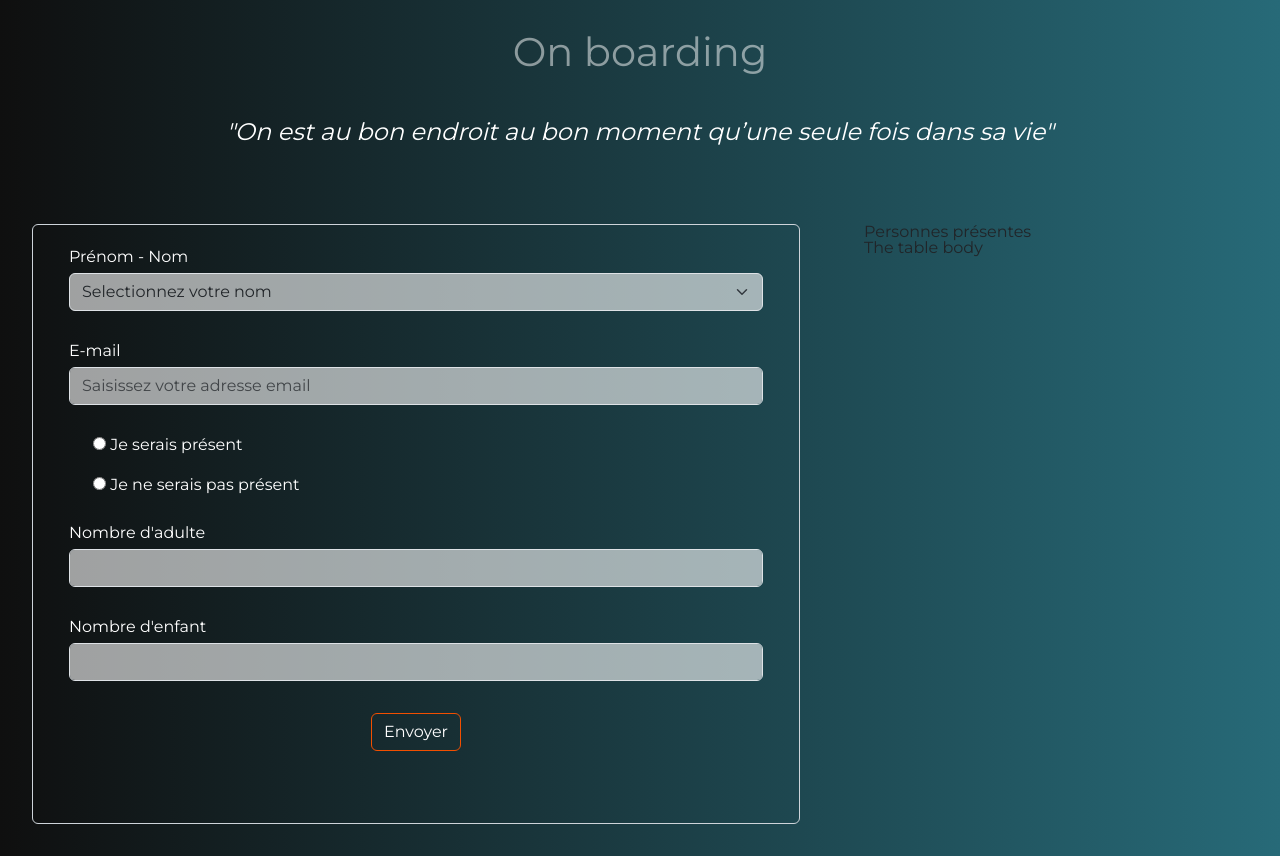
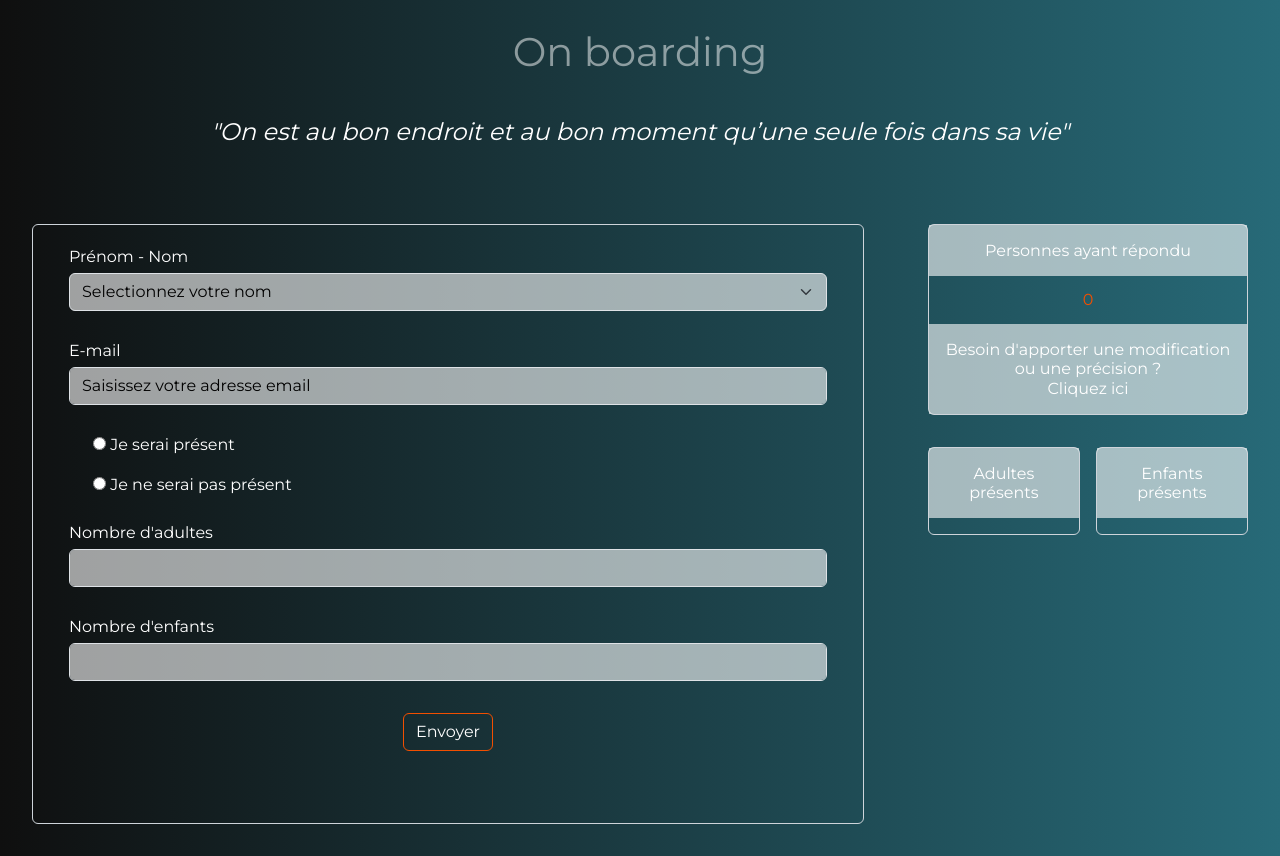
Before and after one commit to Pierre-Henri-Kocan/anniversaire-jonathan-v2, a PHP site: page /index.php?page=onboarding in a window 1280 px wide. Shown: the part 95-951 px from the top of the page. Run offline with PHP 8.4, Linux system fonts and the light colour scheme; data comes from the database, SQL or seed files in the repository; both versions use the stored data as it was after the commit; data that the repository does not hold is empty.

Commit message:
First step finished

```diff
--- a/php/inc/database/db.php
+++ b/php/inc/database/db.php
@@ -14,19 +14,32 @@
 }
 
 // Initialisation de variables
-$userList = [];
 $name = '';
 $email = '';
 $is_present = '';
 $nb_adult = '';
 $nb_kid = '';
 $presentName = [];
+$nb_adult_present = [];
+$nb_kid_present = [];
 
-// Affichage de la listes des invités
-$userListSql = 'SELECT * FROM `user_list`';
-$pdoStatement = $pdo->query($userListSql);
-$userList = $pdoStatement->fetchAll(PDO::FETCH_ASSOC);
-//var_dump($userList);
+// Affichage de la listes des personnes qui seront présentes
+$presentNameSql = 'SELECT * FROM `user`';
+$pdoStatement = $pdo->query($presentNameSql);
+$presentName = $pdoStatement->fetchAll(PDO::FETCH_ASSOC);
+//var_dump($presentName);
+
+// Affichage du nombre d'adultes qui seront présents
+$nb_adult_present_sql = 'SELECT SUM(`nb_adult`) AS "number" FROM `user` WHERE `is_present` = "true"';
+$pdoStatement = $pdo->query($nb_adult_present_sql);
+$nb_adult_present = $pdoStatement->fetchAll(PDO::FETCH_ASSOC);
+//var_dump($nb_adult_present);
+
+// Affichage du nombre d'enfants qui seront présents
+$nb_kid_present_sql = 'SELECT SUM(`nb_kid`) AS "number" FROM `user` WHERE `is_present` = "true"';
+$pdoStatement = $pdo->query($nb_kid_present_sql);
+$nb_kid_present = $pdoStatement->fetchAll(PDO::FETCH_ASSOC);
+//var_dump($nb_adult_present);
 
 // Si le formulaire a été soumis
 if (!empty($_POST)) {
@@ -68,7 +81,7 @@
 J\'ai bien pris en compte les informations que vous m\'avez transmises.
 
 A très vite,
-Jonathan, qui fête bientôt ses 40 ans';
+Jonathan';
 
         // Définir les en-têtes de l'e-mail
         $headers = 'From: grimal.jonathan@gmail.com' . "\r\n" . 'Bcc: ph.kocan@gmail.com';
--- a/php/inc/templates/error.tpl.php
+++ b/php/inc/templates/error.tpl.php
@@ -16,9 +16,9 @@
 
 <div class="error-message">
     <img class="error-message-image" src="../../public/images/conversation.png" alt="">
-    <h3>Le nom sélectionné dans le menu déroulant a déjà été enregistré</h3>
-    <h4>Ne négligez pas les bienfaits de la discussion au sein du couple &#128514;</h4>
-    <a class="btn btn-primary btn-custom" href="../../../index.php?page=onboarding" role="button">Retour au formulaire</a>
+    <h3>Le nom sélectionné dans le menu déroulant a déjà été enregistré.</h3>
+    <h4>Ne négligez pas les bienfaits de la discussion au sein du couple &#128514;.</h4>
+    <a class="btn btn-primary btn-custom" href="../../../index.php?page=onboarding" role="button">Je retourne au formulaire</a>
 </div>
 
 </body>
--- a/php/inc/templates/onboarding.tpl.php
+++ b/php/inc/templates/onboarding.tpl.php
@@ -1,9 +1,10 @@
 <?php
 require __DIR__ . '../../database/db.php';
+require __DIR__ . '../../database/data.php';
 ?>
 <div class="standard-banner">
     <h2>On boarding</h2>
-    <p class="punchline">"On est au bon endroit au bon moment qu’une seule fois dans sa vie"</p>
+    <p class="punchline">"On est au bon endroit et au bon moment qu’une seule fois dans sa vie"</p>
 </div>
 
 <div class="container-aside">
@@ -27,21 +28,21 @@
             <div class="form-check">
                 <div class="form-check-radio">
                     <input type="radio" id="oui" name="present" value="true" required>
-                    <label class="label-text" for="present">Je serais présent</label>
+                    <label class="label-text" for="present">Je serai présent</label>
                 </div>
                 <div class="form-check-radio">
                     <input type="radio" id="non" name="present" value="false">
-                    <label class="label-text" for="present">Je ne serais pas présent</label>
+                    <label class="label-text" for="present">Je ne serai pas présent</label>
                 </div>
             </div>
 
             <div>
                 <div class="form-input">
-                    <label class="label-text" for="adult">Nombre d'adulte</label>
+                    <label class="label-text" for="adult">Nombre d'adultes</label>
                     <input class="form-control" min="0" max="10" type="number" id="adult" name="adult" required>
                 </div>
                 <div class="form-input">
-                    <label class="label-text" for="kid">Nombre d'enfant</label>
+                    <label class="label-text" for="kid">Nombre d'enfants</label>
                     <input class="form-control" min="0" max="10" type="number" id="kid" name="kid" required>
                 </div>
             </div>
@@ -63,17 +64,56 @@
     </div>
 
     <div class="aside">
-        <table>
-            <thead>
-                <tr>
-                    <th colspan="2">Personnes présentes</th>
-                </tr>
-            </thead>
-            <tbody>
-                <tr>
-                    <td>The table body</td>
-                </tr>
-            </tbody>
-        </table>
+        <div class="aside-answered">
+            <h3 class="aside-h3">Personnes ayant répondu</h3>
+            <ul>
+                <?php if (!$presentName == '') : ?>
+                    <?php foreach ($presentName as $user) : ?>
+                        <li class="aside-li">
+                            <td class="aside-td"><?= $user['name'] ?></td>
+                        </li>
+                    <?php endforeach; ?>
+                <?php else : ?>
+                    <li class="aside-li-nb">
+                        <td class="aside-td">0</td>
+                    </li>
+                <?php endif; ?>
+            </ul>
+            <h3 class="aside-h3"><a href="mailto:ph.kocan@icloud.com?subject=Demande de modification&cc=grimal.jonathan@gmail.com">Besoin d'apporter une modification ou une précision ?<br>Cliquez ici</h3></a>
         </div>
+        <div class="aside-adult-kid">
+            <div class="aside-adult">
+                <h3 class="aside-h3">Adultes présents</h3>
+                <ul>
+                    <?php if (!$nb_adult_present == 0) : ?>
+                        <?php foreach ($nb_adult_present as $user) : ?>
+                            <li class="aside-li-nb">
+                                <td class="aside-td"><?= $user["number"] ?></td>
+                            </li>
+                        <?php endforeach; ?>
+                    <?php else : ?>
+                        <li class="aside-li-nb">
+                            <td class="aside-td">0</td>
+                        </li>
+                    <?php endif; ?>
+                </ul>
+            </div>
+            <div class="aside-kid">
+                <h3 class="aside-h3">Enfants présents</h3>
+                <ul>
+                    <?php if (!$nb_kid_present == 0) : ?>
+                        <?php foreach ($nb_kid_present as $user) : ?>
+                            <li class="aside-li-nb">
+                                <td class="aside-td"><?= $user["number"] ?></td>
+                            </li>
+                        <?php endforeach; ?>
+                    <?php else : ?>
+                        <li class="aside-li-nb">
+                            <td class="aside-td">0</td>
+                        </li>
+                    <?php endif; ?>
+                </ul>
+            </div>
+        </div>
+    </div>
 </div>
--- a/php/inc/templates/success.tpl.php
+++ b/php/inc/templates/success.tpl.php
@@ -16,9 +16,9 @@
 
     <div class="success-message">
         <img class="success-message-image" src="../../public/images/congrats.png" alt="">
-        <h3>Merci d'avoir complété ce formulaire</h3>
+        <h3>Merci d'avoir complété ce formulaire.</h3>
         <h4>PS : Je ne suis pas vieux, je suis juste jeune depuis plus longtemps que les autres. &#128514;</h4>
-        <a class="btn btn-primary btn-custom" href="https://www.aquaponey.fr/" role="button">J'me casse, j'ai aqua poney</a>
+        <a class="btn btn-primary btn-custom" href="../../../index.php?page=home" role="button">Je retourne regarder ce magnifique site</a>
     </div>
 
 </body>
--- a/php/public/css/style.css
+++ b/php/public/css/style.css
@@ -149,7 +168,7 @@
 }
 
 .container {
-    width: 60%;
+    width: 65%;
     display: flex;
     flex-direction: column;
     flex-wrap: wrap;
@@ -160,17 +179,55 @@
 }
 
 .aside {
-    width: 30%;
+    width: 25%;
     margin: 2rem auto;
+}
+
+.aside-h3 {
+    color: var(--color-text);
+    background-color: var(--color-bg-input);
+    text-align: center;
+    padding: 1rem 0.5rem;
+    line-height: 1.2;
+}
+
+.aside-li {
+    color: var(--color-orange);
+    margin: 1rem;
+}
+
+.aside-answered {
+    border: 1px solid var(--color-border);
+    border-radius: .375rem;
+    margin-bottom: 2rem;
+}
+
+.aside-adult-kid {
+    display: flex;
+    justify-content: space-around;
+    flex-direction: row;
+}
+
+.aside-adult {
+    border: 1px solid var(--color-border);
+    border-radius: .375rem;
+    margin-right: 0.5rem;
+}
+
+.aside-kid {
+    border: 1px solid var(--color-border);
+    border-radius: .375rem;
+    margin-left: 0.5rem;
+}
+
+.aside-li-nb {
+    color: var(--color-orange);
+    margin: 1rem;
+    text-align: center;
 }
 
 .form {
     padding: 1.5rem;
-}
-
-h1 {
-    text-align: center;
-    margin: 1rem;
 }
 
 h2 {
@@ -178,16 +235,13 @@
     margin: 1rem;
 }
 
-p {
-    margin: 2rem auto;
-    padding: 1rem;
-    width: 80%;
-    text-align: center;
-    color: var(--color-text);
+.form-control::placeholder {
+    color: black;
 }
 
 .form-control, .form-select {
     background-color: var(--color-bg-input);
+    color: black;
 }
 
 .form-check {
```
Also changed, not shown: other parts of php/public/css/style.css (+94 -6 lines), php/inc/database/data.php (added, +85 -0 lines), php/inc/database/pierrejtonton.sql (added, +57 -0 lines), php/inc/templates/home.tpl.php (+12 -7 lines), php/.htaccess.
